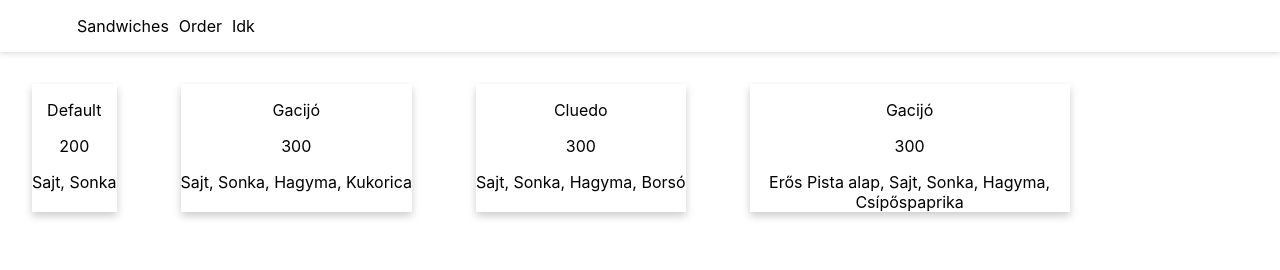
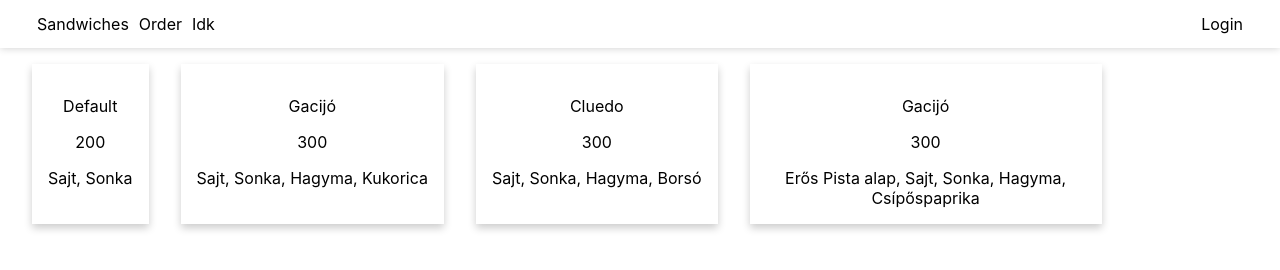
Before and after one commit to fzsoca/HelloReact, a React app in the folder my-app/: page / in a window 1280 px wide. Built offline with nearby package versions, Linux system fonts and the light colour scheme.

Commit message:
Fixing right padding of app and header

```diff
--- a/my-app/src/components/App/App.css
+++ b/my-app/src/components/App/App.css
@@ -1,4 +1,8 @@
 .App {
   text-align: center;
   display: flex;
+
+  /* These are here to line the content up with the header. Numbers are kinda arbitrary*/
+  padding-left: 1rem;
+  padding-right: 1rem;
 }
--- a/my-app/src/components/Header/Header.css
+++ b/my-app/src/components/Header/Header.css
@@ -1,12 +1,19 @@
 .navbar {
     display: flex;
     flex-direction: row;
-    justify-content: flex-start;
+    justify-content: space-between;
     align-items: center;
     padding-left: 2rem;
+    padding-right: 2rem;
+    min-height: 3rem;
   box-shadow: 0 0 8px 0 rgba(0,0,0,0.2);
 
 
+}
+
+ul {
+    margin: 0;
+    padding: 0;
 }
 
 ul .navbar-nav {
@@ -14,11 +21,11 @@ ul .navbar-nav {
     flex-direction: row;
     width: 100%;
     margin: 0;
+    padding: 0;
 }
 
 .navbar-nav > li {
     display: inline;
     list-style-type: none;
     margin: 5px;
-
 }
--- a/my-app/src/components/Header/Header.js
+++ b/my-app/src/components/Header/Header.js
@@ -6,14 +6,19 @@ class Header extends Component {
          return (
               <div className="navbar">
                <ul className="navbar-nav">
-                 <li className="nav-item">
+                 <li>
                    Sandwiches
                  </li>
-                 <li className="nav-item">
+                 <li >
                    Order
                  </li>
-                 <li className="nav-item">
+                 <li>
                    Idk
+                 </li>
+               </ul>
+               <ul className="navbar-nav">
+               <li className="navlink-right">
+                   Login
                  </li>
                </ul>
               </div>
--- a/my-app/src/components/SandwichCard/SandwichCard.css
+++ b/my-app/src/components/SandwichCard/SandwichCard.css
@@ -1,7 +1,8 @@
 .kakas-sandwich-container {
     display: flex;
     flex-direction: column;
-    margin: 2rem;
+    margin: 1rem;
+    padding: 1rem;
     box-shadow: 0 4px 8px 0 rgba(0,0,0,0.2);
     max-width: 25vw;
 }
```
